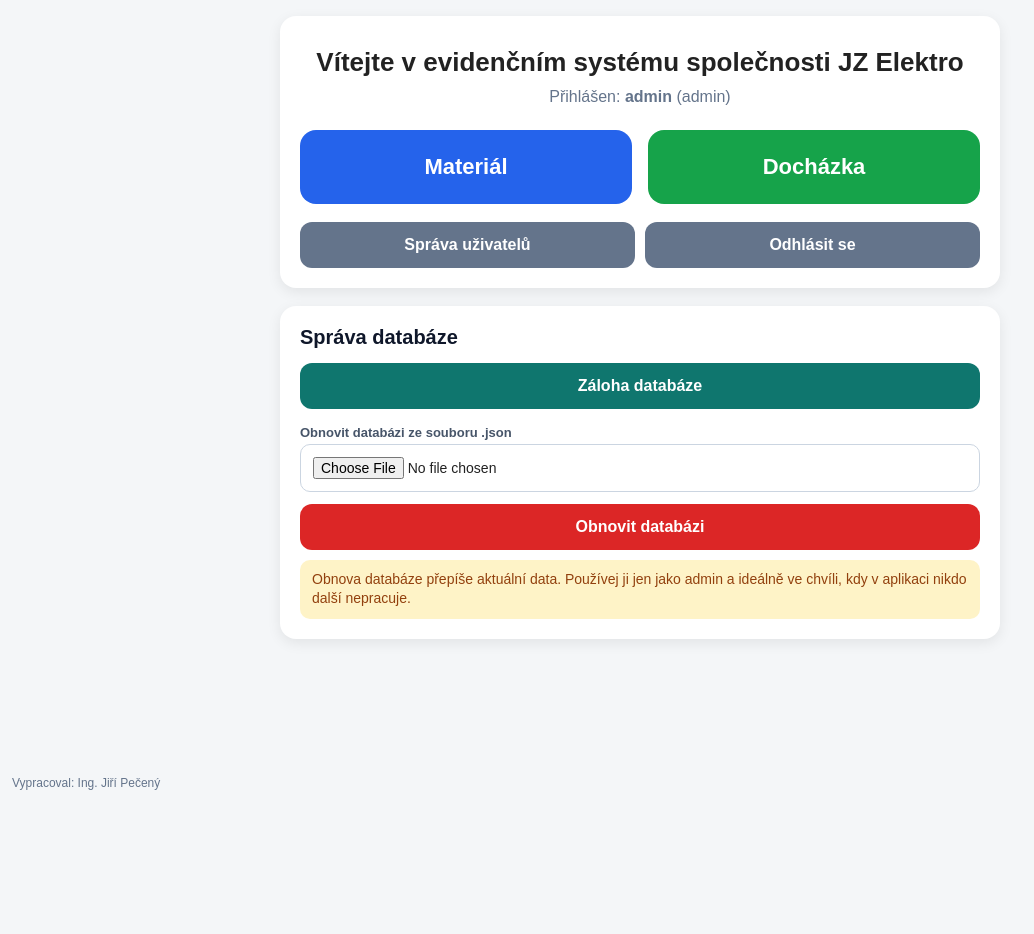
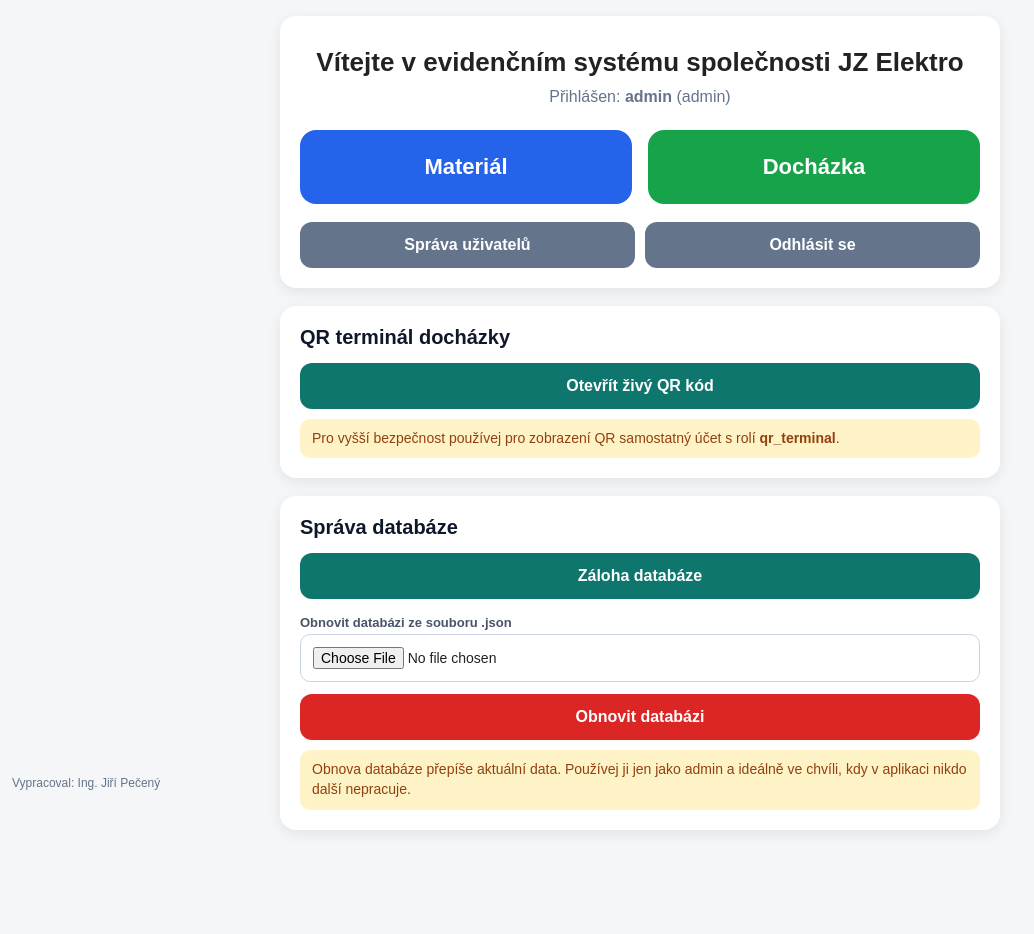
Before and after one commit to pecenyjirikdubno/project-app, a Flask app: page / in a window 1280 px wide. Shown: the whole page, without its empty margins (0-1034 px from the left). Before the commit the page ends 790 px from the top, so only its background shows below. Run offline with Flask 3, Linux system fonts and the light colour scheme; a user stored in the database is signed in.

Commit message:
dashboard.html

```diff
--- a/templates/dashboard.html
+++ b/templates/dashboard.html
@@ -205,6 +205,18 @@
 
     {% if current_user.role == 'admin' %}
     <div class="card">
+        <h2 class="admin-title">QR terminál docházky</h2>
+
+        <a class="secondary-btn backup-btn" href="{{ url_for('qr_display') }}" target="_blank">
+            Otevřít živý QR kód
+        </a>
+
+        <div class="warning">
+            Pro vyšší bezpečnost používej pro zobrazení QR samostatný účet s rolí <strong>qr_terminal</strong>.
+        </div>
+    </div>
+
+    <div class="card">
         <h2 class="admin-title">Správa databáze</h2>
 
         <a class="secondary-btn backup-btn" href="{{ url_for('admin_db_backup') }}">
```
